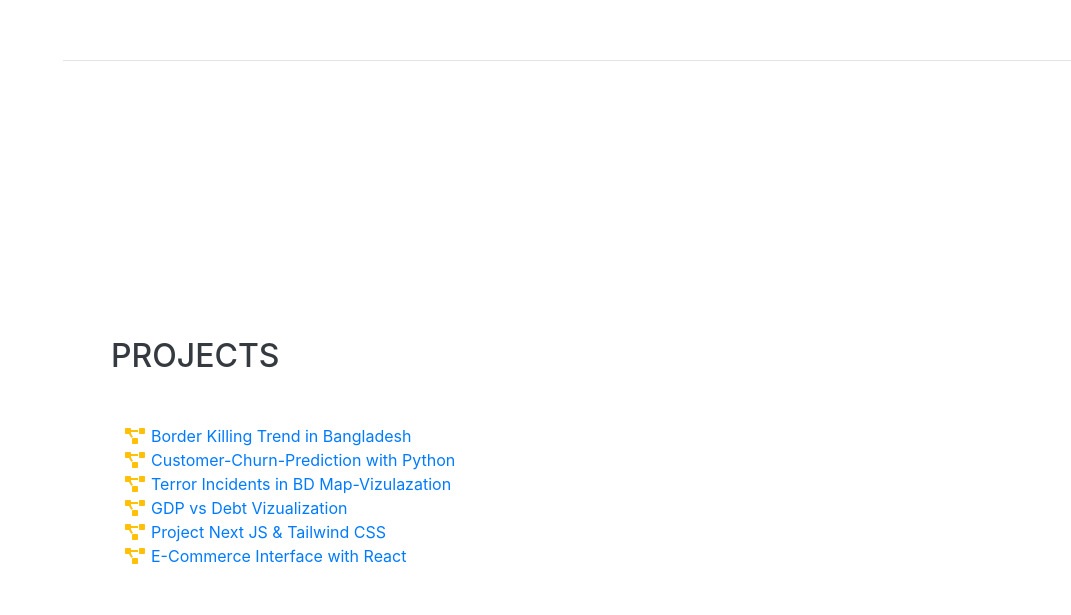
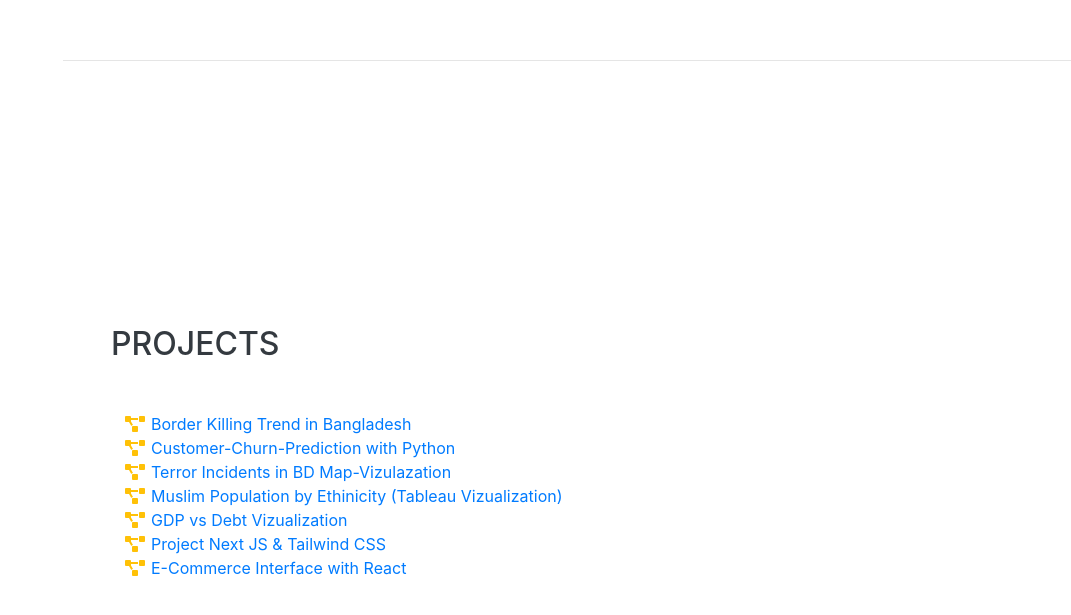
Before and after one commit to saajiidi/saajiidi.github.io, a website with bundled scripts: page index.html in a window 1280 px wide. Shown: the part 5655-6270 px from the top of the page, without its empty margins (209-1280 px from the left). Built offline with nearby package versions, Linux system fonts and the light colour scheme; a web font is replaced by a local one.

Commit message:
Update index.html

```diff
--- a/index.html
+++ b/index.html
@@ -448,6 +448,11 @@
           </li>
           <li>
             <i class="fa-li fa fa-project-diagram text-warning"></i>
+            <a href="https://public.tableau.com/views/MuslimPopulationbyEthinicity/Sheet2?:language=en-GB&:sid=&:redirect=auth&:display_count=n&:origin=viz_share_link">Muslim Population by Ethinicity (Tableau Vizualization)</a>
+          </li>
+
+          <li>
+            <i class="fa-li fa fa-project-diagram text-warning"></i>
             <a href="https://docs.google.com/spreadsheets/d/e/2PACX-1vRqFZrORVk1bo_gRiaub0FPRxIAk2MV85i1z3aXeGiOJZKEXt0zwkkkVywkizoZ4O2mvmQoaGM4qJLa/pubhtml#">GDP vs Debt Vizualization</a>
           </li>
 
```
